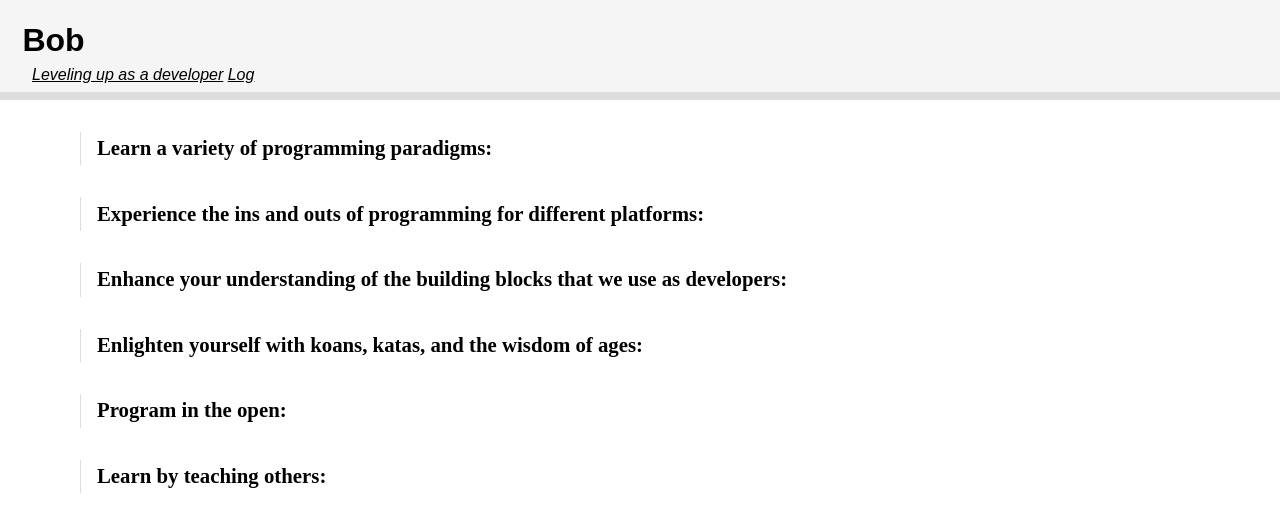
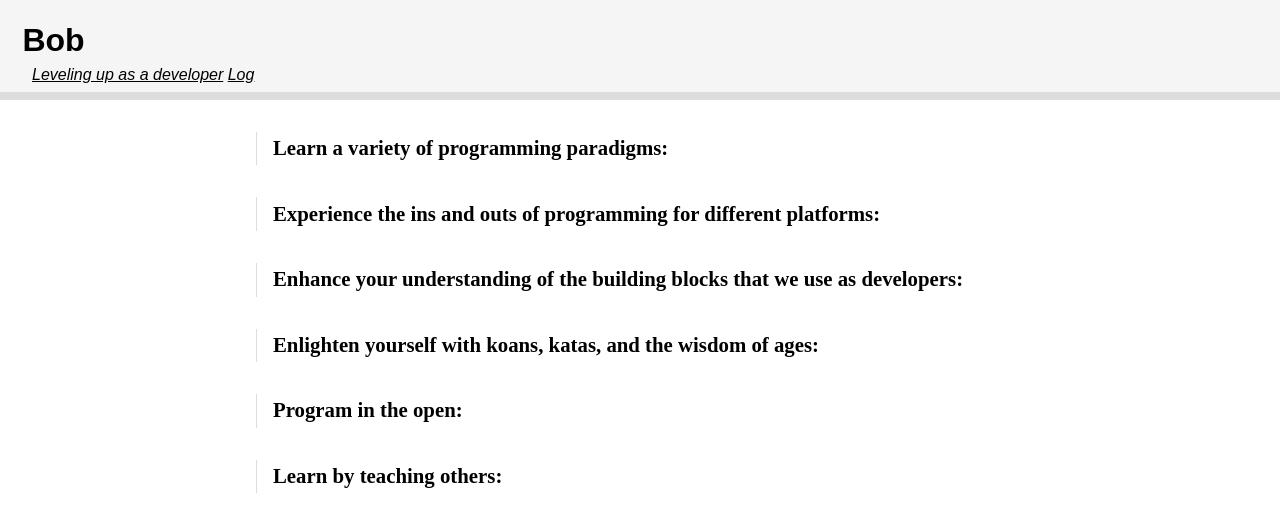
Before and after one commit to thenoviceoof/level-up, a Jekyll site: the page built from index.html, in a window 1280 px wide. Shown: the top 532 px of the page. Built offline with Jekyll 4.4.1, drawn with Linux system fonts in a browser that asks for light colours.

Commit message:
more css tweaks

```diff
--- a/all/paradigms/_posts/1-1-1-assembly.markdown
+++ b/all/paradigms/_posts/1-1-1-assembly.markdown
@@ -1,6 +1,8 @@
 ---
 layout: post
 title: Write a program in assembly language
-status: todo
-finished: _
+status: done
+finished: 2011/8/20
 ---
+
+Hello world
--- a/css/style.css
+++ b/css/style.css
@@ -1,15 +1,26 @@
 /* status ---------------------------------------- */
 
 .todo {
-    background-color:#FFE0E0;
+    background-color:#FFF0F0;
+    border-left:3px solid #FF0000;
 }
 
 .done {
-    background-color:#E0FFE0;
+    background-color:#F0FFF0;
+    border-left:3px solid #00FF00;
 }
 
 .todo time {
     display:none;
+}
+
+.done time {
+    display:inline-block;
+    margin:0.2em;
+    padding:0.3em;
+    background-color:#F0F0F0;
+    border:1px solid #D0D0D0;
+    border-radius:6px;
 }
 
 /* header ---------------------------------------- */
@@ -47,7 +58,14 @@
 /* body ---------------------------------------- */
 
 #body {
-    margin:0 5%;
+    max-width:50em;
+    width:%80;
+    margin:0 auto;
+    text-align:center;
+}
+
+#body * {
+    text-align:left;
 }
 
 /* section headings */
@@ -72,3 +90,8 @@
     margin:0.8em;
     padding:0.5em;
 }
+
+article p {
+    margin:0.5em;
+    text-indent:0.5em;
+}
--- a/index.html
+++ b/index.html
@@ -8,8 +8,10 @@
   {% for post in site.categories.paradigms %}
   <div class="{{ post.status }}">
     <h2>{{ post.title }}</h2>
-<time>{{ post.finished }}</time>
+    <time>Finished: {{ post.finished }}</time>
+    <article>
       {{ post.content }}
+    </article>
   </div>
   {% endfor %}
 </div>
```
Lines whose indentation alone changed are shown as unchanged.
